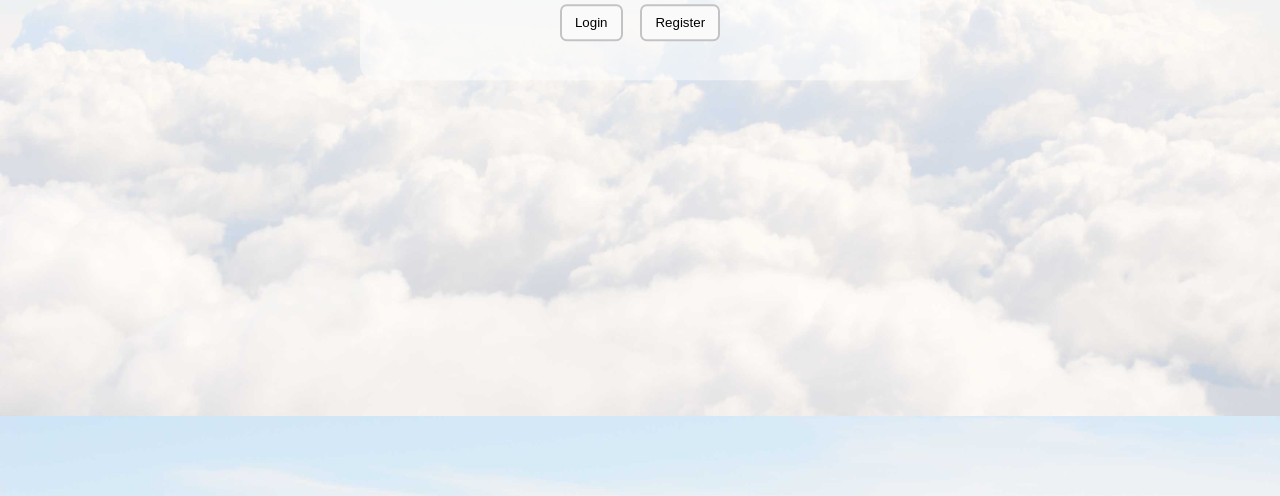
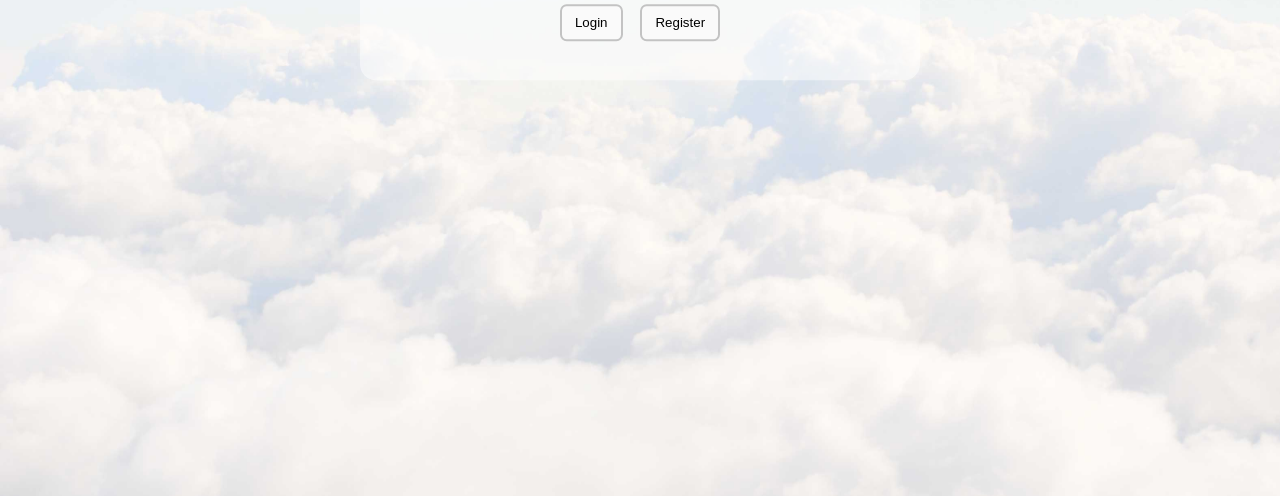
Before and after one commit to Juicedi/SSSF-Project, a website: page public/login.html in a window 1280 px wide. Shown: the part 304-800 px from the top of the page. Drawn offline with Linux system fonts and the light colour scheme.

Commit message:
Update: fixed login background

```diff
--- a/public/css/login.css
+++ b/public/css/login.css
@@ -1,6 +1,8 @@
-body {
+html {
   background-image: url('../img/cloud-bg.jpg');
+  background-repeat: no-repeat;
   background-size: cover;
+  height: 100%;
 }
 
 div {
```
